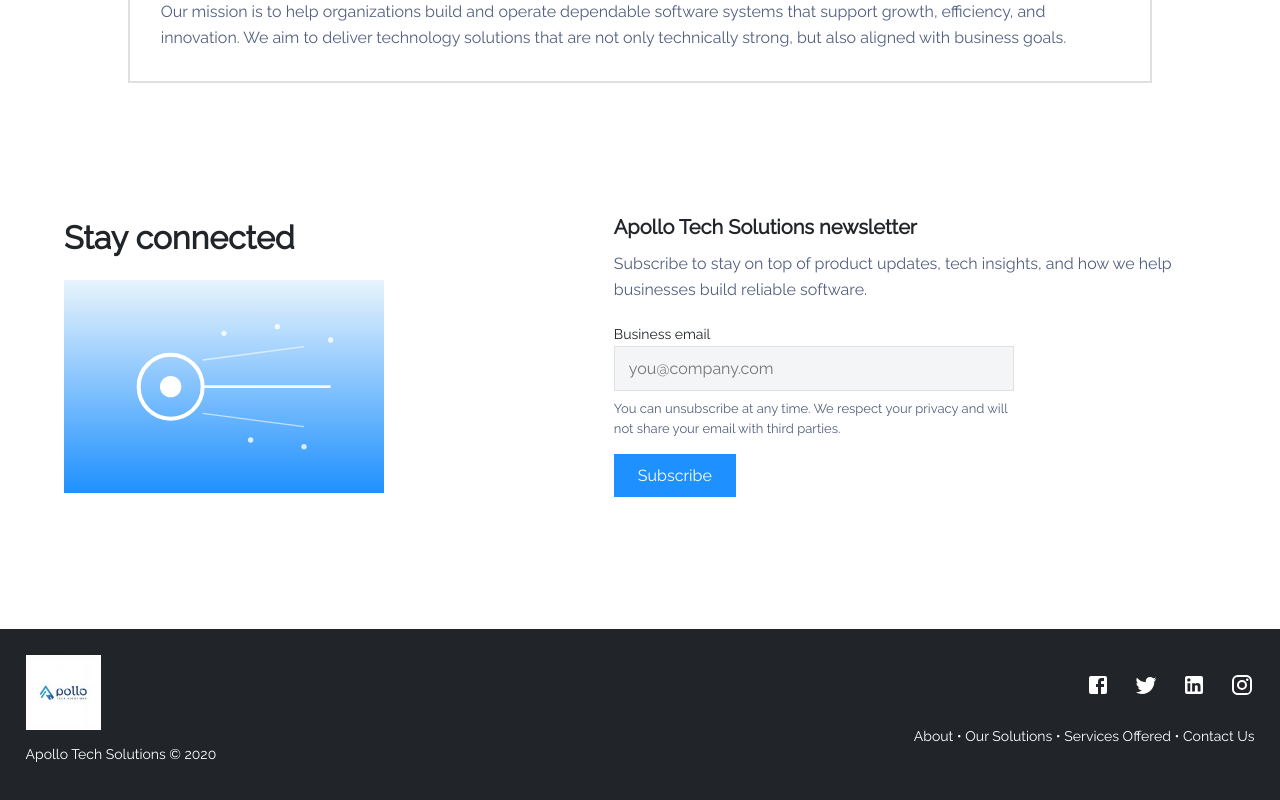
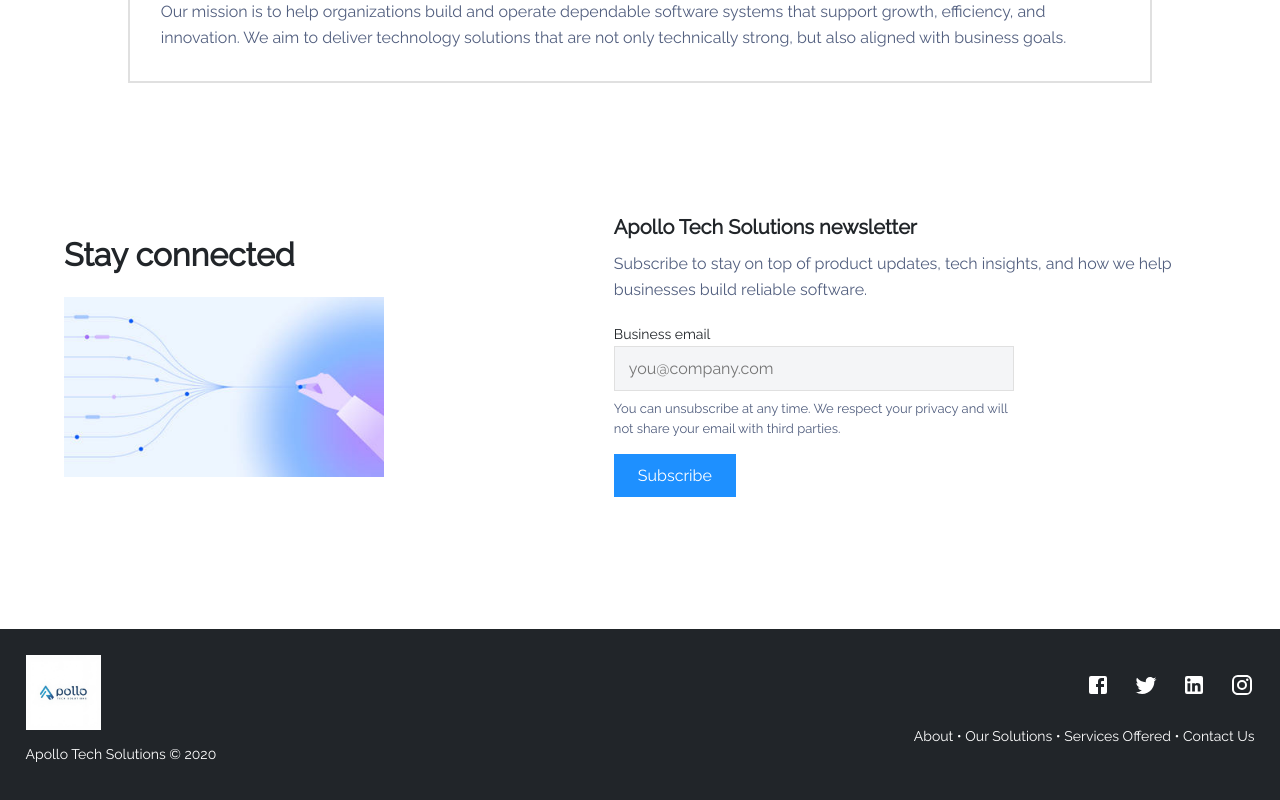
Before and after one commit to childhood2/company-website, a React (Create React App) app: page /about in a window 1280 px wide. Shown: the part 2384-3184 px from the top of the page. Built offline with nearby package versions, Linux system fonts and the light colour scheme.

Commit message:
add stay connected image

```diff
--- a/src/components/About.js
+++ b/src/components/About.js
@@ -200,26 +200,13 @@
       <div className="about__stayConnected">
         <div className="about__stayConnectedLeft">
           <h2 className="about__stayConnectedTitle">Stay connected</h2>
-          <div className="about__stayConnectedGraphic" aria-hidden="true">
-            <svg viewBox="0 0 240 160" xmlns="http://www.w3.org/2000/svg" fill="none">
-              <defs>
-                <linearGradient id="stayGrad" x1="0%" y1="0%" x2="0%" y2="100%">
-                  <stop offset="0%" stopColor="#e8f4fc" />
-                  <stop offset="100%" stopColor="#1e90ff" />
-                </linearGradient>
-              </defs>
-              <rect width="240" height="160" fill="url(#stayGrad)" />
-              <circle cx="80" cy="80" r="24" stroke="white" strokeWidth="3" fill="none" />
-              <circle cx="80" cy="80" r="8" fill="white" />
-              <line x1="104" y1="80" x2="200" y2="80" stroke="white" strokeWidth="2" opacity="0.9" />
-              <line x1="104" y1="60" x2="180" y2="50" stroke="white" strokeWidth="1" opacity="0.6" />
-              <line x1="104" y1="100" x2="180" y2="110" stroke="white" strokeWidth="1" opacity="0.6" />
-              <circle cx="120" cy="40" r="2" fill="white" opacity="0.8" />
-              <circle cx="160" cy="35" r="2" fill="white" opacity="0.8" />
-              <circle cx="200" cy="45" r="2" fill="white" opacity="0.8" />
-              <circle cx="140" cy="120" r="2" fill="white" opacity="0.8" />
-              <circle cx="180" cy="125" r="2" fill="white" opacity="0.8" />
-            </svg>
+          <div className="about__stayConnectedGraphic">
+            <img
+              src={process.env.PUBLIC_URL + "/experience/stay-connected.png"}
+              alt=""
+              width="320"
+              height="auto"
+            />
           </div>
         </div>
         <div className="about__stayConnectedRight">
--- a/src/styles/About.scss
+++ b/src/styles/About.scss
@@ -167,7 +167,7 @@
 .about__stayConnectedGraphic {
   max-width: 320px;
 
-  svg {
+  img {
     width: 100%;
     height: auto;
     display: block;
```
Also changed, not shown: public/experience/stay-connected.png (added).
